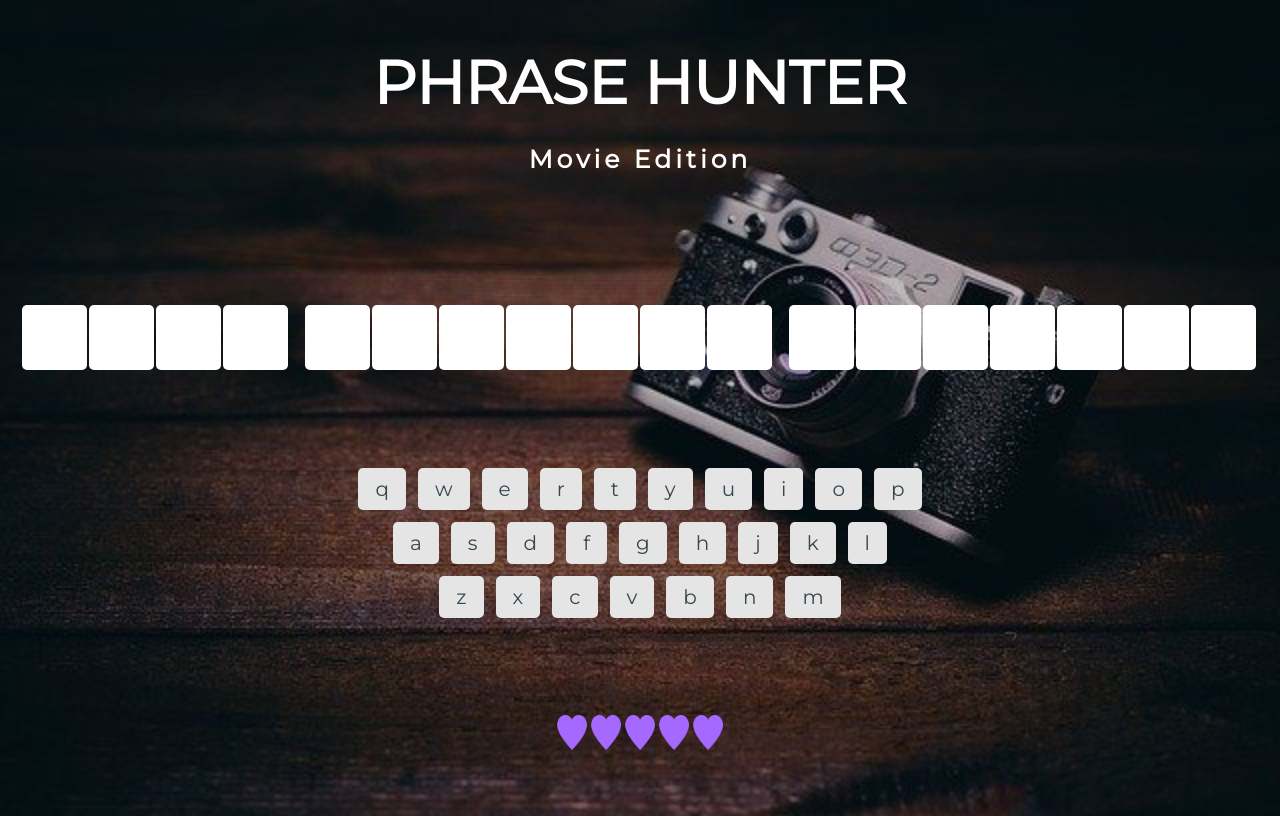
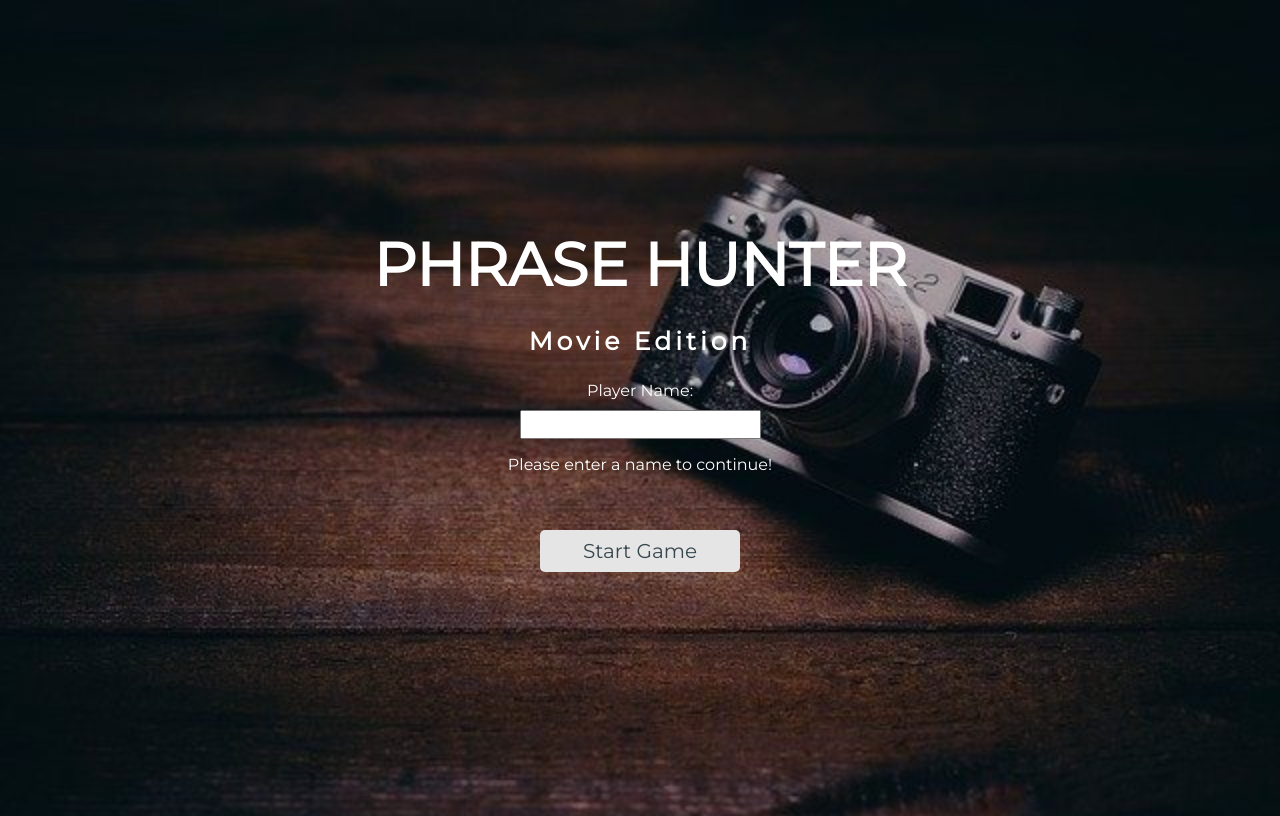
Before and after one commit to Matt-J-Hawes/Object-Oriented-Programming-Game, a plain HTML site: page index.html in a window 1280 px wide. Both pictures are taken after a click on the button "Start Game". Drawn offline with Linux system fonts and the light colour scheme.

Commit message:
Adding player personalisation

```diff
--- a/css/styles.css
+++ b/css/styles.css
@@ -60,6 +60,25 @@ p.end-quote {
   letter-spacing: 4px;
 }
 
+#player-name{
+  max-width: 25%;
+  align-self: center;
+  text-align: center;
+  color: #9370DB;
+  font-size: 19px;
+  margin-top: 10px;
+  outline: none;
+}
+
+#player-name:focus{
+  background-color: #9370DB;
+  color: white;
+  font-size: 20px;
+  text-align: center;
+  outline: none;
+  border: 1px solid white;
+}
+
 button {
   margin: 6px;
   border: 1px solid transparent;
@@ -96,6 +115,12 @@ button {
 .section {
   width: 100%;
   padding: 10px;
+}
+
+.player-info{
+  display: flex;
+  justify-content: center;
+  flex-direction: column;
 }
 
 #phrase ul li{
--- a/index.html
+++ b/index.html
@@ -14,6 +14,11 @@
 			<div id="overlay" class="start">
 				<h2 class="title">Phrase Hunter</h2>
 				<h3 class="title">Movie Edition</h3>
+				<div class="player-info">
+				<label for="player-name">Player Name:</label>
+				<input id="player-name" type="text" name="player-name">
+				<p class="player-name">Please enter a name to continue!</p>
+			</div>
 				<h1 id="game-over-message"></h1>
 				<button id="btn__reset">Start Game</button>
 			</div>
--- a/js/Game.js
+++ b/js/Game.js
@@ -87,15 +87,17 @@
             mainScreen.style.display = "inherit"
             const h1 = document.getElementById('game-over-message')
             if(this.missed === 5){
-            	h1.innerHTML = `Sorry, you lost! Better luck next time.`
+            	h1.innerHTML = `Sorry ${nameInput.value}, you lost! Better luck next time.`
             	button.innerHTML = "Try again"
             	mainScreen.style.backgroundColor = "#cc3300"
+            	warningDiv.style.display = "none"
                 game.resetGame()}
             else if(this.missed < 5){
-            	h1.innerHTML = `Congratulations... You won! The quote was
+            	h1.innerHTML = `Congratulations ${nameInput.value}, You won! The quote was
             	<br><p class= "end-quote">"${game.activePhrase.phrase.toUpperCase()}"</p>`
             	button.innerHTML = "Play again"
             	mainScreen.style.backgroundColor = "#99cc33"
+            	warningDiv.style.display = "none"
             	game.resetGame()
             }
 	     }
--- a/js/app.js
+++ b/js/app.js
@@ -11,7 +11,10 @@
 let game = ''
 const button = document.getElementById('btn__reset')
 const buttonKey = document.getElementsByClassName("key")
-
+const nameInput = document.getElementById("player-name")
+const warning = document.querySelector(".player-name")
+const warningDiv = document.querySelector(".player-info")
+warning.style.display = "none"
 
 /*********************************************************************
 * Event Listener to start a new game
@@ -19,8 +22,11 @@ const buttonKey = document.getElementsByClassName("key")
 
 button.addEventListener('click', function(){
 
-		game = new Game()
+        if(nameInput.value){
+        game = new Game()
 		game.startGame()
+        } else{warning.style.display = "block"}
+
 	})
 
 /*********************************************************************
```
